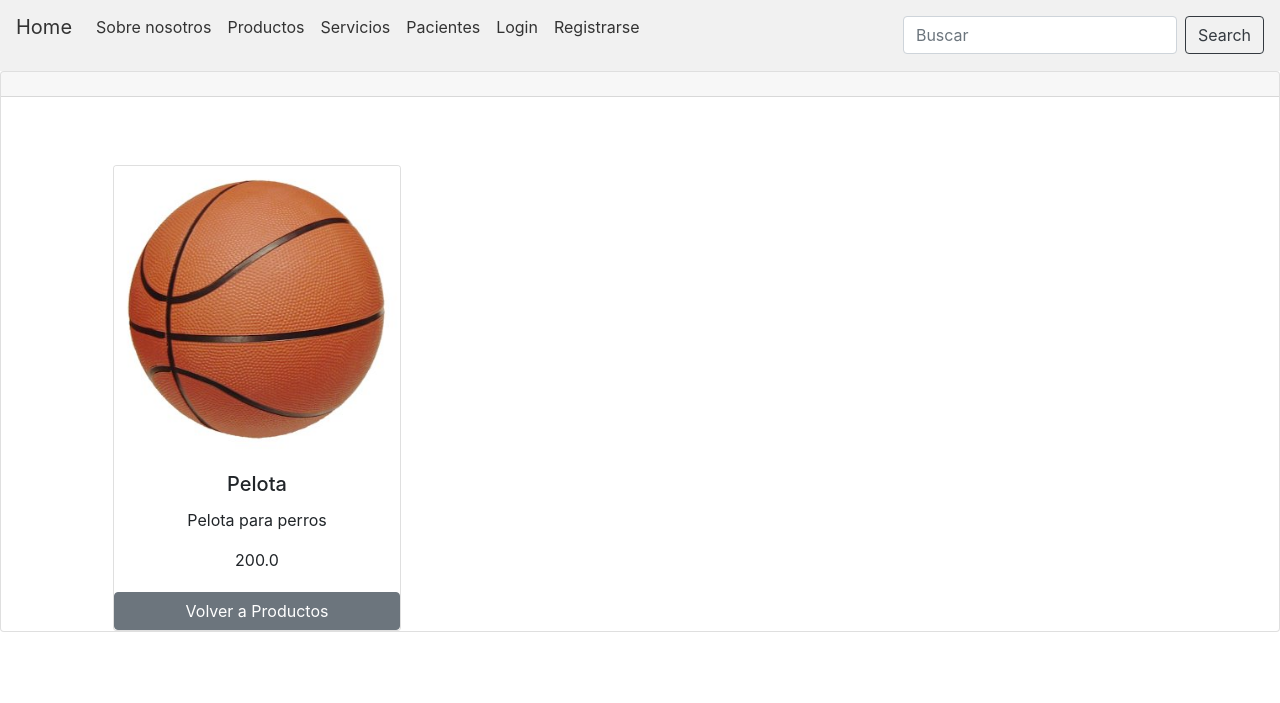
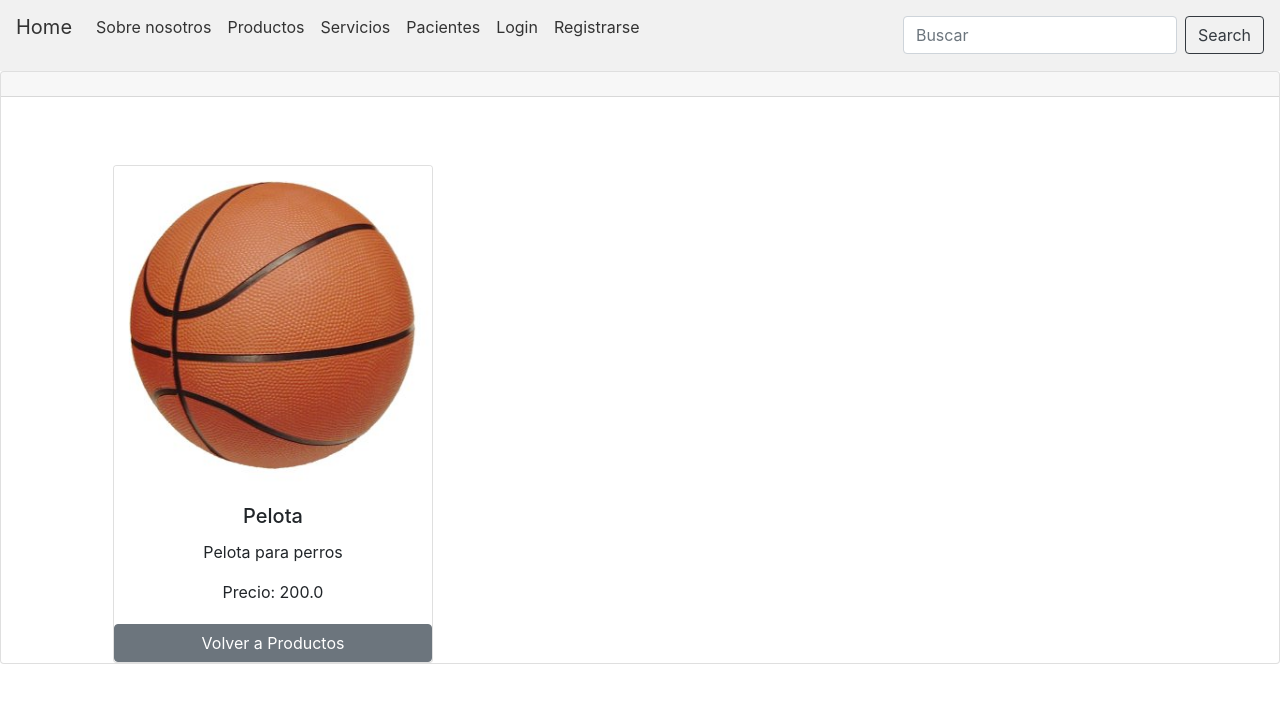
Before and after one commit to sarabuch/entrega_1, a Django app: page /mascotas/detail-product/1/ in a window 1280 px wide. Shown: the part 1-704 px from the top of the page. Run offline with Django 4.2, Linux system fonts and the light colour scheme; data comes from the database, SQL or seed files in the repository.

Commit message:
Más estilos

```diff
--- a/templates/about.html
+++ b/templates/about.html
@@ -15,7 +15,7 @@ About
 
 
 </div>
-<div class="row row-cols-1 row-cols-md-3 g-4">
+<div class="row row-cols-1 row-cols-md-3 g-4" style="margin-left:7rem; margin-right:7rem">
     <div class="col">
       <div class="card h-100">
         {% load static %}
--- a/templates/crear_paciente.html
+++ b/templates/crear_paciente.html
@@ -18,12 +18,12 @@
 {% if form %}
 
 
-    <form action="" method="POST" >
+    <form style="margin-left:30rem" action="" method="POST" >
         {% csrf_token %}
         <table>
             {{form.as_table}}
         </table>
-        <input type="submit", value="Enviar!">
+        <input style="margin-right:38rem" class="btn btn-secondary" type="submit", value="Registrar!">
     </form>
 {% elif new_patient %}
 
--- a/templates/delete_product.html
+++ b/templates/delete_product.html
@@ -19,6 +19,7 @@
     <form method = "POST">
         {% csrf_token %}
         <button class="btn btn-danger" type="submit">Eliminar</button>
+        <a href="/mascotas/productos/" class="btn btn-secondary">Volver</a>
     </form>
 
 
--- a/templates/delete_service.html
+++ b/templates/delete_service.html
@@ -19,6 +19,7 @@
     <form method = "POST">
         {% csrf_token %}
         <button class="btn btn-danger" type="submit">Eliminar</button>
+        <a href="/mascotas/servicios/" class="btn btn-secondary">Volver</a>
     </form>
 
 
--- a/templates/detail_product.html
+++ b/templates/detail_product.html
@@ -16,14 +16,14 @@
   </div>
 <div class="d-flex" style="margin-top:1rem; margin-left:7rem">
 
-    <div class="card" style="width: 18rem;">
+    <div class="card" style="width: 20rem;">
         {% if object.image %}
         <img src="{{object.image.url}}" class="card-img-top" >
         {% endif %}
         <div class="card-body">
             <h5 class="card-title">{{object.name}}</h5>
             <p class="card-text">{{object.description}}</p>
-            <p class="card-text">{{object.price}}</p>
+            <p class="card-text">Precio: {{object.price}}</p>
             {% if request.user.is_authenticated %}
             <a href="/mascotas/update-product/{{object.id}}/" class="btn btn-primary">Editar</a>
             <a href="/mascotas/delete-product/{{object.id}}/" class="btn btn-danger">Eliminar</a>
--- a/templates/detail_service.html
+++ b/templates/detail_service.html
@@ -17,14 +17,14 @@
   </div>
 <div class="d-flex" style="margin-top:1rem; margin-left:7rem">
 
-    <div class="card" style="width: 18rem;">
+    <div class="card" style="width: 20rem;">
         {% if object.image %}
         <img src="{{object.image.url}}" class="card-img-top" >
         {% endif %}
         <div class="card-body">
             <h5 class="card-title">{{object.name}}</h5>
             <p class="card-text">{{object.description}}</p>
-            <p class="card-text">{{object.price}}</p>
+            <p class="card-text">Precio: {{object.price}}</p>
             {% if request.user.is_authenticated %}
             <a href="/mascotas/update-service/{{object.id}}/" class="btn btn-primary">Editar</a>
             <a href="/mascotas/delete-service/{{object.id}}/" class="btn btn-danger">Eliminar</a>
--- a/templates/pacientes.html
+++ b/templates/pacientes.html
@@ -15,7 +15,7 @@
 
 
   </div>
-<div class="d-flex" style="margin-top:5rem; margin-left:7rem">
+<div class="d-flex" style="margin-top:5rem; margin-left:7rem; margin-right:7rem">
     {% for patient in pacientes %}
 
     <div class="card" style="width: 18rem;">
--- a/templates/products.html
+++ b/templates/products.html
@@ -15,7 +15,7 @@
 
 
   </div>
-<div class="d-flex" style="margin-top:5rem; margin-left:7rem">
+<div class="d-flex" style="margin-top:5rem; margin-left:7rem; margin-right:7rem">
     {% for product in productos %}
 
     <div class="card" style="width: 18rem;">
--- a/templates/servicios.html
+++ b/templates/servicios.html
@@ -15,7 +15,7 @@
 
 
   </div>
-<div class="d-flex" style="margin-top:5rem; margin-left:7rem">
+<div class="d-flex" style="margin-top:5rem; margin-left:7rem; margin-right:7rem">
     {% for service in servicios %}
 
     <div class="card" style="width: 18rem;">
```
Also changed, not shown: db.sqlite3.
